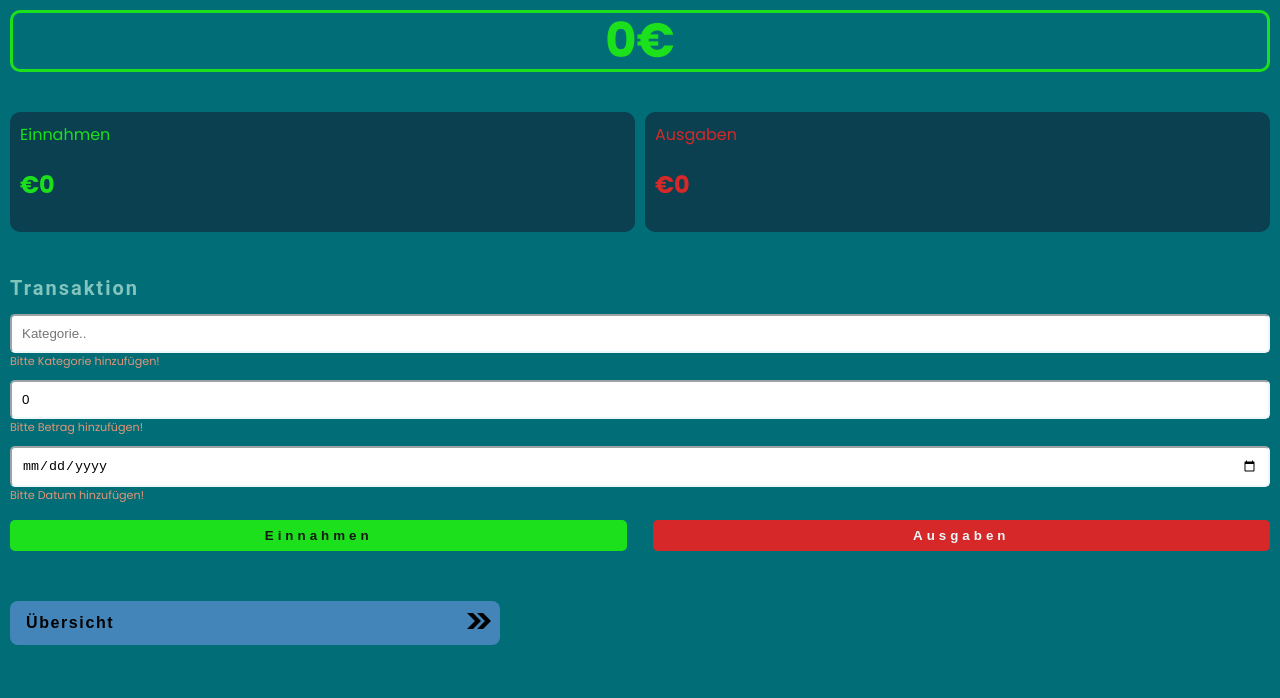
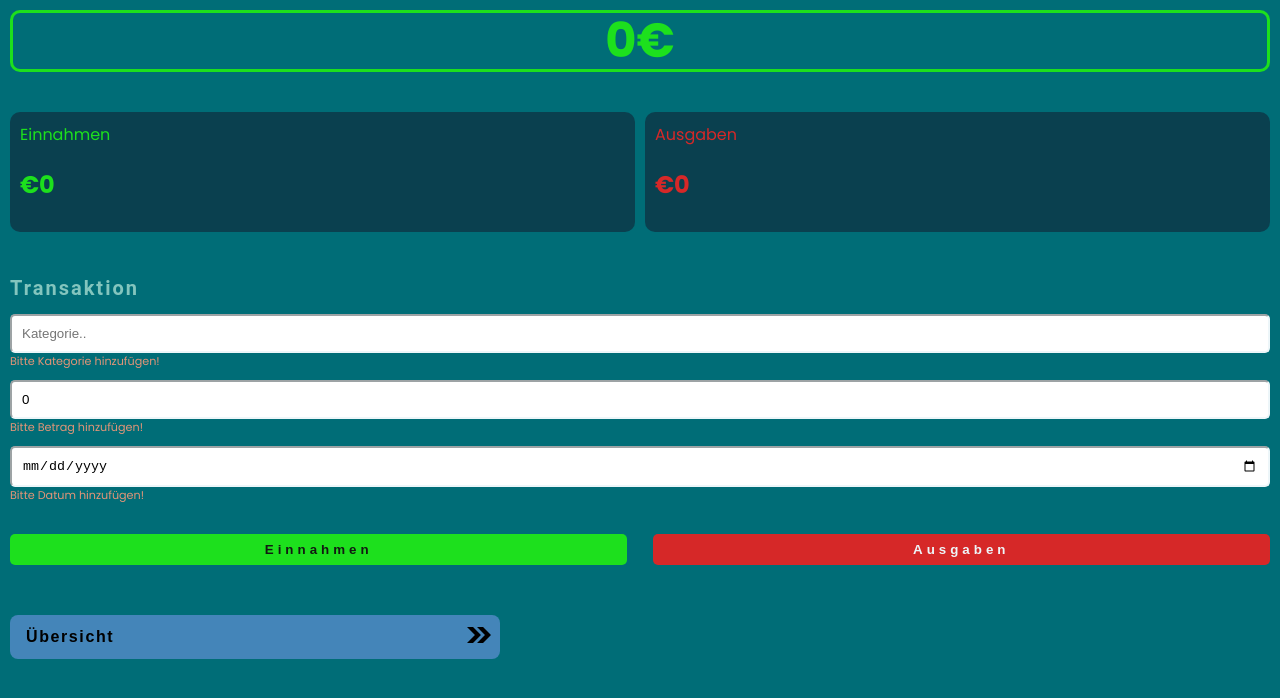
Before and after one commit to Samet91/capstone-project, a React (Vite) app: page /1 in a window 1280 px wide. Shown: the top 698 px of the page. Built offline with nearby package versions, Linux system fonts and the light colour scheme; no server answers.

Commit message:
button moved

```diff
--- a/src/app/components/TransactionForm/TransactionForm.tsx
+++ b/src/app/components/TransactionForm/TransactionForm.tsx
@@ -127,7 +127,7 @@ const Input = styled.input`
 `
 
 const ButtonContainer = styled.div`
-  margin: 16px 0px 20px;
+  margin: 30px 0px 20px;
 `
 
 const ButtonIncome = styled.button`
```
